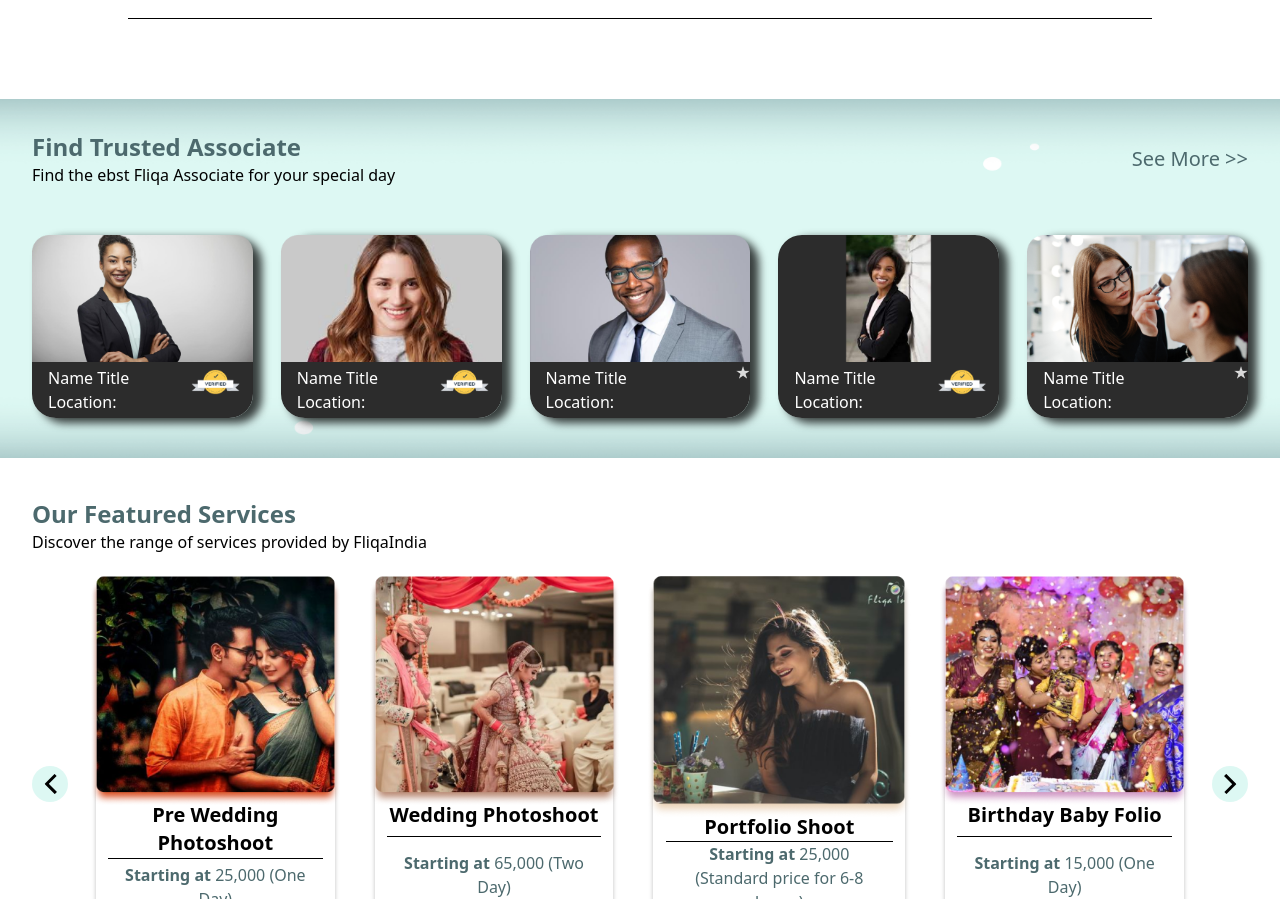
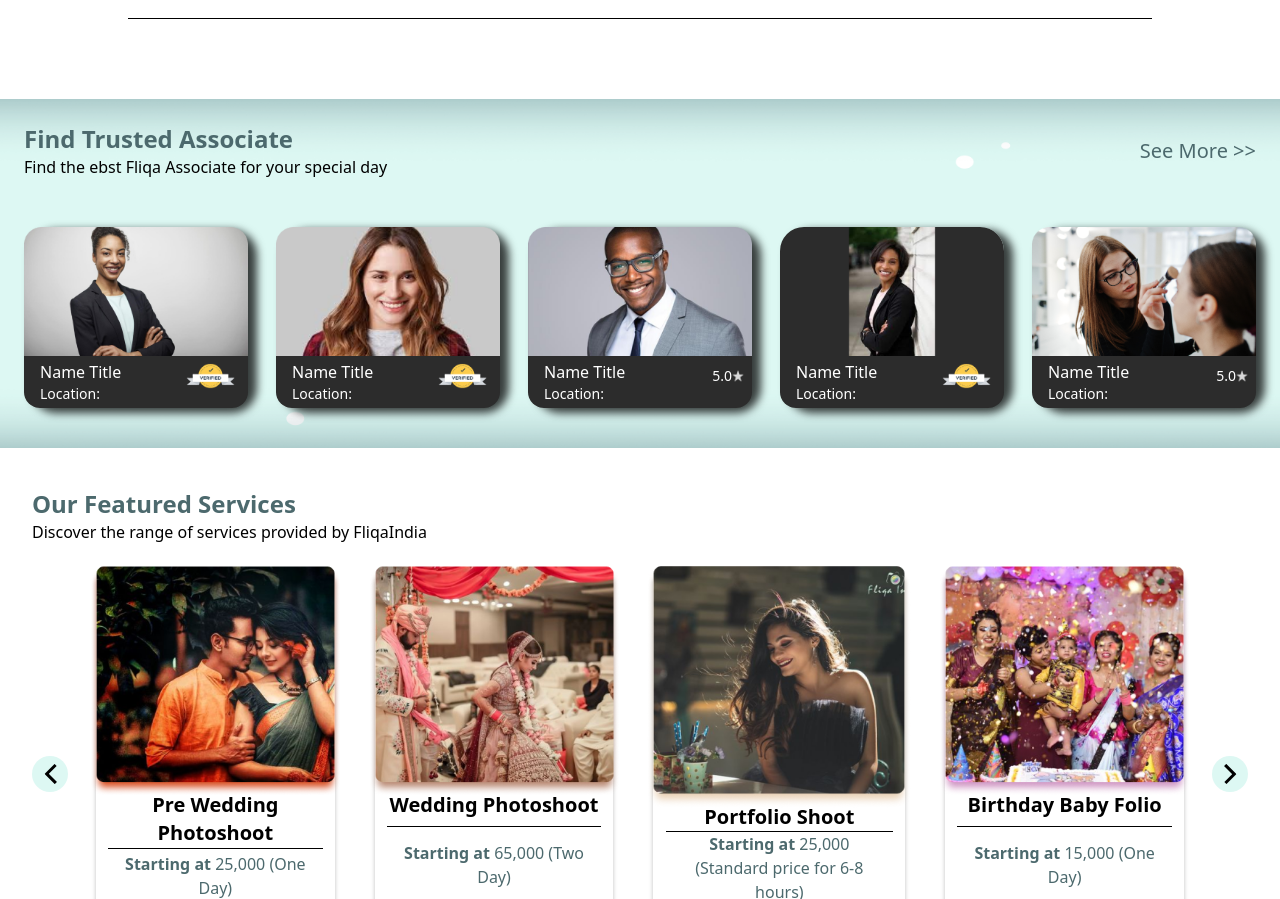
Before and after one commit to Lordhacker756/Fliqindia, a React (Create React App) app: page / in a window 1280 px wide. Shown: the part 864-1763 px from the top of the page. Built offline with nearby package versions, Linux system fonts and the light colour scheme.

Commit message:
Debugged associate section

```diff
--- a/src/components/associate/Associate.jsx
+++ b/src/components/associate/Associate.jsx
@@ -13,42 +13,42 @@ const associates = [
     name: "Name Title",
     location: "",
     isVerified: true,
-    stars: 5,
+    stars: "5.0",
   },
   {
     image: associate_2,
     name: "Name Title",
     location: "",
     isVerified: true,
-    stars: 5,
+    stars: "5.0",
   },
   {
     image: associate_3,
     name: "Name Title",
     location: "",
     isVerified: false,
-    stars: 5,
+    stars: "5.0",
   },
   {
     image: associate_4,
     name: "Name Title",
     location: "",
     isVerified: true,
-    stars: 5,
+    stars: "5.0",
   },
   {
     image: associate_5,
     name: "Name Title",
     location: "",
     isVerified: false,
-    stars: 5,
+    stars: "5.0",
   },
 ];
 
 const Associate = () => {
   return (
     <div
-      className="flex flex-col bg-no-repeat bg-cover p-8 pb-2 mt-20 my-10"
+      className="flex flex-col bg-no-repeat bg-cover p-6 pb-2 mt-20 my-10"
       style={{ backgroundImage: `url(${bg})` }}
     >
       <div className="upper_content flex justify-between mb-4">
@@ -72,6 +72,7 @@ const Associate = () => {
               Name={elem.name}
               image={elem.image}
               isVerified={elem.isVerified}
+              Starts={elem.stars}
             />
           );
         })}
--- a/src/components/associate/AssociateCard.jsx
+++ b/src/components/associate/AssociateCard.jsx
@@ -11,19 +11,19 @@ const AssociateCard = ({ image, Name, Location, isVerified, Starts }) => {
       <div className="profile_image rounded-t-3xl bg-[#2C2C2C]">
         <img src={image} alt="" />
       </div>
-      <div className="lower_content bg-[#2C2C2C] rounded-b-3xl  flex pl-4 py-1 justify-between">
+      <div className="lower_content bg-[#2C2C2C] rounded-b-2xl  flex pl-4 py-1 justify-between">
         <div className="text_content">
           <div className="name">{Name}</div>
-          <div className="location">Location: {Location}</div>
+          <div className="location text-sm">Location: {Location}</div>
         </div>
         {isVerified ? (
           <div className="verified">
             <img src={verified_badge} className="w-15 h-8" alt="" />
           </div>
         ) : (
-          <div className="starts">
+          <div className="starts text-sm w-15 h-8 flex items-center pr-2">
             {Starts}
-            <img src={star} alt="" />
+            <img className="h-3 w-3" src={star} alt="" />
           </div>
         )}
       </div>
```
